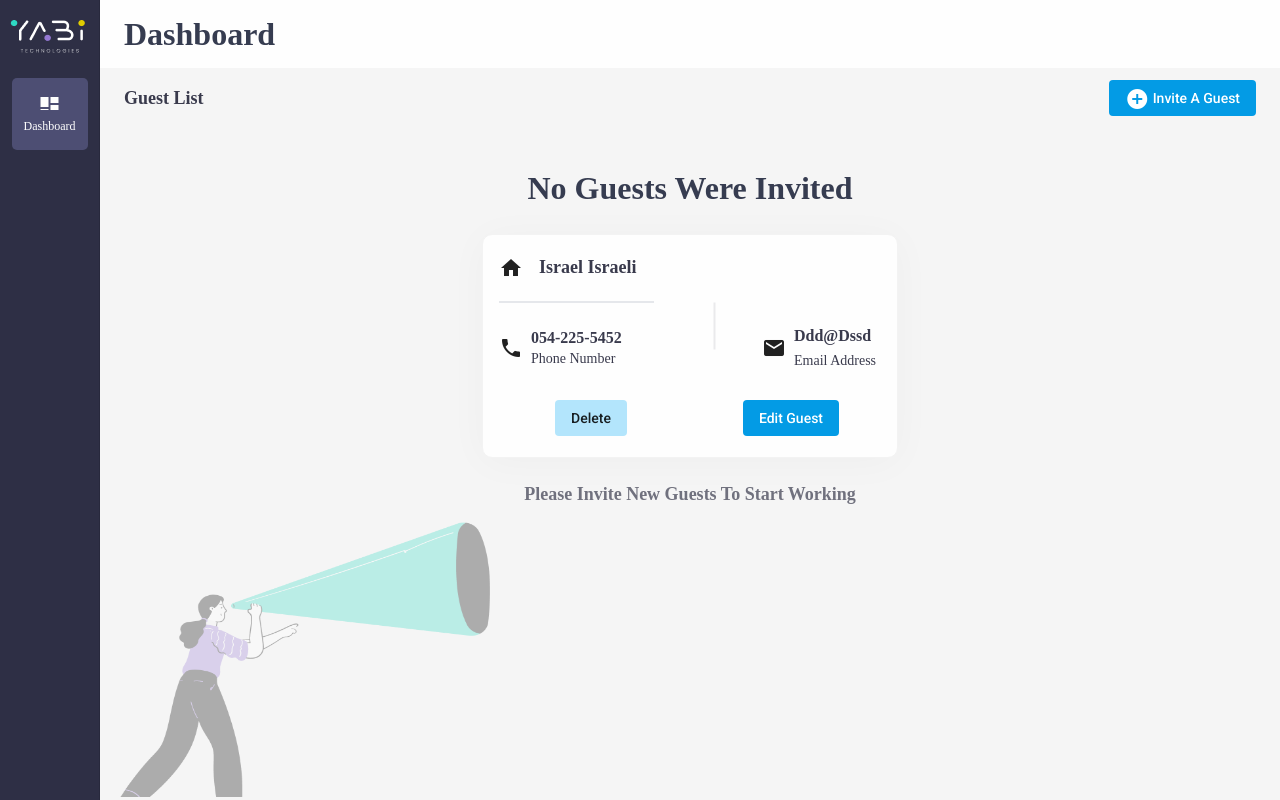
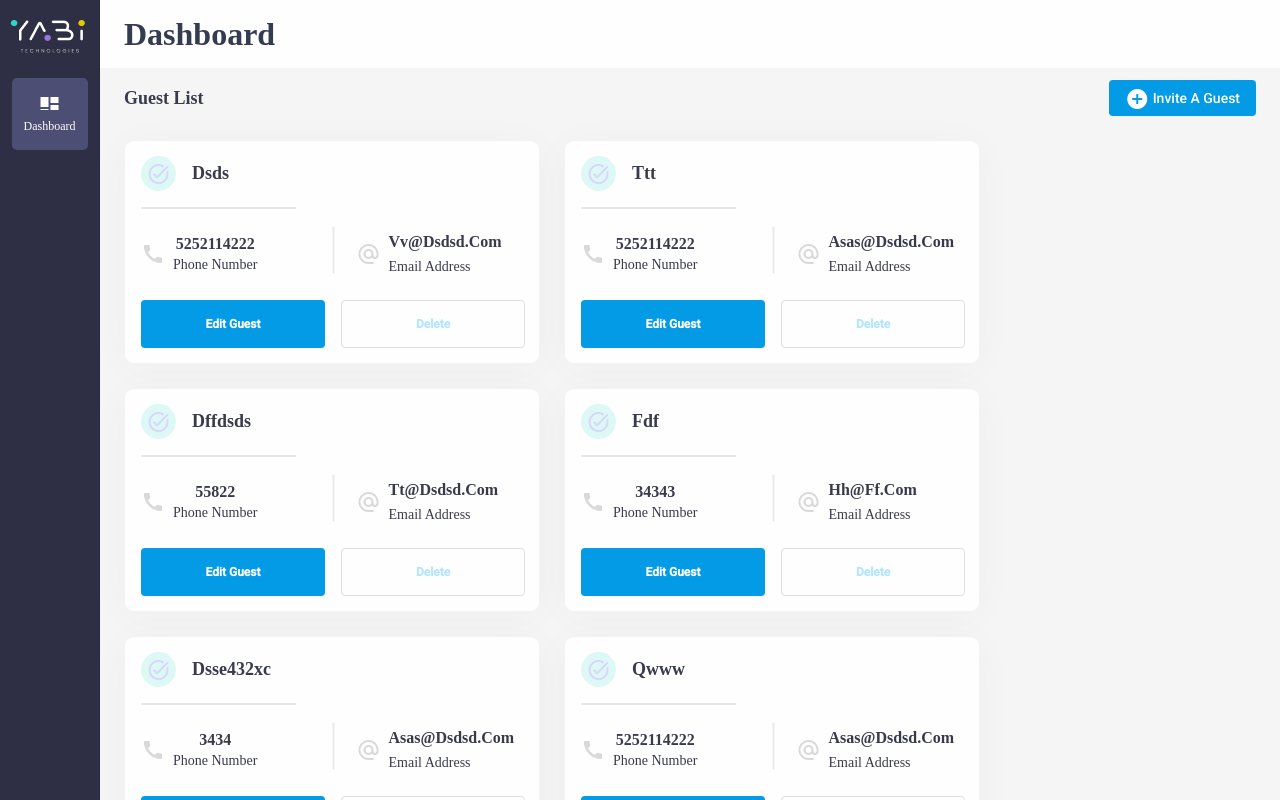
Before and after one commit to samerios/Guest-system, an Angular app: page / in a window 1280 px wide. Built offline with nearby package versions, Linux system fonts and the light colour scheme.

Commit message:
Use guest details component + add guest model + add hover directive

```diff
--- a/src/app/app.component.css
+++ b/src/app/app.component.css
@@ -132,3 +132,14 @@
   order: 1;
   flex-grow: 0;
 }
+
+/* Guests details container class*/
+.guests-details-container {
+  display: flex;
+  flex-direction: row;
+  align-items: flex-start;
+  flex-wrap: wrap;
+  padding: 12px 24px;
+  gap: 24px;
+
+}
--- a/src/app/app.component.html
+++ b/src/app/app.component.html
@@ -16,14 +16,22 @@
                         {{inviteGuestButtonTitle}}
                     </button>
                 </div>
-                <div *ngIf="show" class="no-data-message-container">
-                    <div class="font-class">{{noDataTitle}}</div>
-                    <div class="font-class">{{noDataSubTitle}}</div>
-                    <app-guest-details></app-guest-details>
-                </div>
+
+                <ng-template *ngIf="noData;else guestsDetailsContainer">
+                    <div class="no-data-message-container">
+                        <div class="font-class">{{noDataTitle}}</div>
+                        <div class="font-class">{{noDataSubTitle}}</div>
+                    </div>
+                </ng-template>
+                <ng-template #guestsDetailsContainer>
+                    <div class="guests-details-container">
+                        <app-guest-details *ngFor="let guest of guests" [name]="guest.name" [phone]="guest.phone"
+                            [email]="guest.email"></app-guest-details>
+                    </div>
+                </ng-template>
             </div>
 
-            <div style="height:40%" *ngIf="show">
+            <div style="height:40%" *ngIf="noData">
                 <img style="width:400px;height: 290px;" src="../assets/images/noData.png" />
             </div>
         </div>
--- a/src/app/app.component.ts
+++ b/src/app/app.component.ts
@@ -1,11 +1,29 @@
-import { Component } from '@angular/core';
+import { Component, OnInit } from '@angular/core';
+import { Guest } from './models/guest';
 
 @Component({
   selector: 'app-root',
   templateUrl: './app.component.html',
   styleUrls: ['./app.component.css']
 })
-export class AppComponent {
+export class AppComponent implements OnInit {
+
+  constructor() { }
+
+  ngOnInit(): void {
+    this.guests = [
+      { id: 1, name: "dsds", phone: "5252114222", email: "vv@dsdsd.com" },
+      { id: 2, name: "ttt", phone: "5252114222", email: "asas@dsdsd.com" },
+      { id: 3, name: "dffdsds", phone: "55822", email: "tt@dsdsd.com" },
+      { id: 4, name: "fdf", phone: "34343", email: "hh@ff.com" },
+      { id: 5, name: "dsse432xc", phone: "3434", email: "asas@dsdsd.com" },
+      { id: 6, name: "qwww", phone: "5252114222", email: "asas@dsdsd.com" },
+      { id: 7, name: "xxxx", phone: "5252114222", email: "asas@dsdsd.com" },
+      { id: 8, name: "nnnn", phone: "5252114222", email: "asas@dsdsd.com" },
+      { id: 9, name: "mmmm", phone: "5252114222", email: "rrr@dsdsd.com" },
+      { id: 10, name: "rrrr", phone: "5252114222", email: "asas@dsdsd.com" },
+    ]
+  }
 
   /** App header title */
   appHeaderTitle: string = "dashboard";
@@ -16,10 +34,15 @@ export class AppComponent {
   /** Invite guest button title */
   inviteGuestButtonTitle: string = "invite a guest";
 
-  /** No data title  */
+  /** No data title */
   noDataTitle: string = "no guests were invited";
 
+  /** No data sub title */
   noDataSubTitle: string = "please invite new guests to start working";
 
-  show = true;
+  /** Is no data for sho no data message or show data if false */
+  noData = false;
+
+  guests!: Guest[];
+
 }
--- a/src/app/app.module.ts
+++ b/src/app/app.module.ts
@@ -8,13 +8,15 @@ import { BrowserAnimationsModule } from '@angular/platform-browser/animations';
 import { AddEditGuestComponent } from './components/custom/add-edit-guest/add-edit-guest.component';
 import { AppFormFieldComponent } from './components/template/app-form-field/app-form-field.component';
 import { GuestDetailsComponent } from './components/custom/guest-details/guest-details.component';
+import { ChangeBorderColorWhenHoverDirective } from './directives/change-border-color-when-hover.directive';
 
 @NgModule({
   declarations: [
     AppComponent,
     AddEditGuestComponent,
     AppFormFieldComponent,
-    GuestDetailsComponent
+    GuestDetailsComponent,
+    ChangeBorderColorWhenHoverDirective
   ],
   imports: [
     BrowserModule,
--- a/src/app/components/custom/guest-details/guest-details.component.css
+++ b/src/app/components/custom/guest-details/guest-details.component.css
@@ -1,28 +1,23 @@
 /* Guest details container class */
 .guest-details-container {
     box-sizing: border-box;
-
-    /* Auto layout */
-
     display: flex;
     flex-direction: column;
     justify-content: center;
     align-items: flex-start;
     padding: 16px;
     gap: 24px;
-
     width: 416px;
     height: 224px;
 
     background: #FEFEFE;
     border: 1px solid #F3F3F3;
+
     /* Shadow */
-
     box-shadow: 0px 4px 40px rgba(0, 0, 0, 0.03);
     border-radius: 10px;
 
     /* Inside auto layout */
-
     flex: none;
     order: 0;
     flex-grow: 1;
@@ -61,24 +56,22 @@
     font-weight: 800;
     font-size: 18px;
     line-height: 25px;
+
     /* identical to box height */
-
     display: flex;
     align-items: center;
     text-transform: capitalize;
 
     /* dark gray brand */
-
     color: #393A4C;
 }
 
-/* Guet title line */
+/* Guest title line */
 .guest-title-line {
     width: 153px;
     height: 0px;
 
     border: 1px solid #E5E7EB;
-
     /* Inside auto layout */
 
     flex: none;
@@ -109,9 +102,8 @@
     flex-direction: row;
     align-items: center;
     padding: 0px;
-    gap: 24px;
     width: 384px;
-    height: 45px;
+    height: 10px;
     flex: none;
     order: 0;
     align-self: stretch;
@@ -140,13 +132,12 @@
     height: 0px;
 
     opacity: 0.1;
+
     /* dark gray brand */
-
     border: 1px solid #393A4C;
     transform: rotate(90deg);
 
     /* Inside auto layout */
-
     flex: none;
     order: 1;
     align-self: stretch;
@@ -163,7 +154,6 @@
 
     width: 168px;
     height: 45px;
-
     /* Inside auto layout */
 
     flex: none;
@@ -185,7 +175,6 @@
 
 
     /* Inside auto layout */
-
     flex: none;
     order: 1;
     flex-grow: 0;
@@ -199,15 +188,13 @@
     font-weight: 800;
     font-size: 16px;
     line-height: 22px;
+
     /* identical to box height */
-
     text-transform: capitalize;
 
     /* dark gray brand */
 
     color: #393A4C;
-
-
     /* Inside auto layout */
 
     flex: none;
@@ -226,12 +213,10 @@
     text-transform: capitalize;
 
     /* dark gray brand */
-
     color: #393A4C;
 
 
     /* Inside auto layout */
-
     flex: none;
     order: 1;
     flex-grow: 0;
@@ -245,11 +230,9 @@
     text-transform: capitalize;
 
     /* dark gray brand */
-
     color: #393A4C;
 
     /* Inside auto layout */
-
     flex: none;
     order: 1;
     flex-grow: 0;
@@ -260,25 +243,19 @@
     font-weight: 800;
     font-size: 16px;
     line-height: 22px;
+
     /* identical to box height */
-
     text-align: center;
     text-transform: capitalize;
 
     /* dark gray brand */
-
     color: #393A4C;
 
-
     /* Inside auto layout */
-
     flex: none;
     order: 0;
     flex-grow: 0;
 }
-
-
-
 
 /* Guest action buttons container class */
 .guest-action-buttons-container {
@@ -291,9 +268,7 @@
     width: 384px;
     height: 48px;
 
-
     /* Inside auto layout */
-
     flex: none;
     order: 2;
     align-self: stretch;
@@ -306,45 +281,83 @@
     flex-direction: column;
     justify-content: center;
     align-items: center;
+
+    /*padding: 16px 40px;*/
     gap: 10px;
 
+    /* Inside auto layout */
+    flex: none;
+    order: 1;
+    flex-grow: 1;
+}
+
+.guest-action-accent-button button {
+    font-weight: 800;
+    font-size: 12px;
+    line-height: 16px;
+    display: flex;
+    align-items: center;
+    text-align: center;
+    text-transform: capitalize;
     width: 184px;
     height: 48px;
-
-    /* purple brand */
-
-    border-radius: 5px;
+    justify-content: center;
 
     /* Inside auto layout */
+    flex: none;
+    order: 0;
+    flex-grow: 0;
+}
 
+/* Guest action primary button*/
+.guest-action-primary-button {
+    display: flex;
+    flex-direction: column;
+    justify-content: center;
+    align-items: center;
+
+    /*padding: 16px 40px;*/
+    gap: 10px;
+
+    /* Inside auto layout */
     flex: none;
     order: 0;
     flex-grow: 1;
 }
 
-/* Guest action primary button*/
-.guest-action-primary-button {
-    box-sizing: border-box;
 
-    /* Auto layout */
-
+.guest-action-primary-button button {
+    font-weight: 800;
+    font-size: 12px;
+    line-height: 16px;
     display: flex;
-    flex-direction: column;
-    justify-content: center;
     align-items: center;
-    padding: 16px 40px;
-    gap: 10px;
-
+    text-align: center;
+    text-transform: capitalize;
     width: 184px;
     height: 48px;
-
-    /* purple brand */
-
-    border-radius: 5px;
+    justify-content: center;
 
     /* Inside auto layout */
+    flex: none;
+    order: 0;
+    flex-grow: 0;
+}
 
-    flex: none;
-    order: 1;
-    flex-grow: 1;
+/* Guest title icon wrapper */
+.guest-title-icon-wrapper {
+    height: 35px;
+    width: 35px;
+    display: flex;
+    align-items: center;
+    justify-content: center;
+    background: #2ED9C3;
+    opacity: 0.15;
+    border-radius: 50%;
 }
+
+/* TODO set the color*/
+/* Guest title icon class */
+.guest-title-icon {
+    color: blue;
+}
--- a/src/app/components/custom/guest-details/guest-details.component.html
+++ b/src/app/components/custom/guest-details/guest-details.component.html
@@ -1,8 +1,10 @@
 <div class="guest-details-container">
     <div class="guest-title-container">
         <div class="guest-title-wrapper">
-            <mat-icon>home</mat-icon>
-            <div class="guest-title font-class">israel israeli</div>
+            <div class="guest-title-icon-wrapper">
+                <mat-icon class="guest-title-icon">task_alt</mat-icon>
+            </div>
+            <div class="guest-title font-class">{{name}}</div>
         </div>
         <div class="guest-title-line">
         </div>
@@ -11,29 +13,29 @@
     <div class="guest-contact-container">
         <div class="guest-contact-wrapper">
             <div class="guest-phonenumber-container">
-                <mat-icon>phone</mat-icon>
+                <mat-icon appChangeBorderColorWhenHover color="#D9D9D9" hoverColor="#A5B8F0">call</mat-icon>
                 <div class="guest-phonenumber-title-container">
-                    <div class="guest-phonenumber font-class">054-225-5452</div>
-                    <div class="guest-phonenumber-title font-class">phone number</div>
+                    <div class="guest-phonenumber font-class">{{phone}}</div>
+                    <div class="guest-phonenumber-title font-class">{{phoneTitle}}</div>
                 </div>
             </div>
             <div class="guest-contact-line">
             </div>
             <div class="guest-email-container">
-                <mat-icon>email</mat-icon>
+                <mat-icon appChangeBorderColorWhenHover color="#D9D9D9" hoverColor="#A5B8F0">alternate_email</mat-icon>
                 <div class="guest-email-title-container">
-                    <div class="guest-email font-class">ddd@dssd</div>
-                    <div class="guest-email-title font-class">email address</div>
+                    <div class="guest-email font-class">{{email}}</div>
+                    <div class="guest-email-title font-class">{{emailTitle}}</div>
                 </div>
             </div>
         </div>
     </div>
 
     <div class="guest-action-buttons-container">
-        <div class="guest-action-accent-button">
-            <button mat-flat-button color="accent">delete</button>
+        <div class="guest-action-accent-button font-class">
+            <button mat-stroked-button color="accent">delete</button>
         </div>
-        <div class="guest-action-primary-button">
+        <div class="guest-action-primary-button font-class">
             <button mat-flat-button color="primary">edit guest</button>
         </div>
     </div>
--- a/src/app/components/custom/guest-details/guest-details.component.ts
+++ b/src/app/components/custom/guest-details/guest-details.component.ts
@@ -1,4 +1,4 @@
-import { Component, OnInit } from '@angular/core';
+import { Component, Input, OnInit } from '@angular/core';
 
 @Component({
   selector: 'app-guest-details',
@@ -7,9 +7,27 @@ import { Component, OnInit } from '@angular/core';
 })
 export class GuestDetailsComponent implements OnInit {
 
+  /** Guest name */
+  @Input() name!: string;
+
+  /** Guest phone number */
+  @Input() phone!: string;
+
+  /** Guest email address */
+  @Input() email!: string;
+
+  /** Phone number title */
+  phoneTitle!: string;
+
+  /** Email address title */
+  emailTitle!: string;
+
   constructor() { }
 
   ngOnInit(): void {
+
+    /** Init phone number and email titles */
+    this.phoneTitle = "phone number";
+    this.emailTitle = "email address";
   }
-
 }
--- /dev/null
+++ b/src/app/models/guest.ts
@@ -0,0 +1,15 @@
+/** Guest model */
+export class Guest {
+
+    /** Guest Id */
+    id!: number;
+
+    /** Guest name */
+    name!: string;
+
+    /** Guest phone number */
+    phone!: string;
+
+    /** Guest email address */
+    email!: string;
+}
```
Also changed, not shown: src/app/directives/change-border-color-when-hover.directive.ts (added, +29 -0 lines), 2 other files (tests, documents, lock files or other folders).
